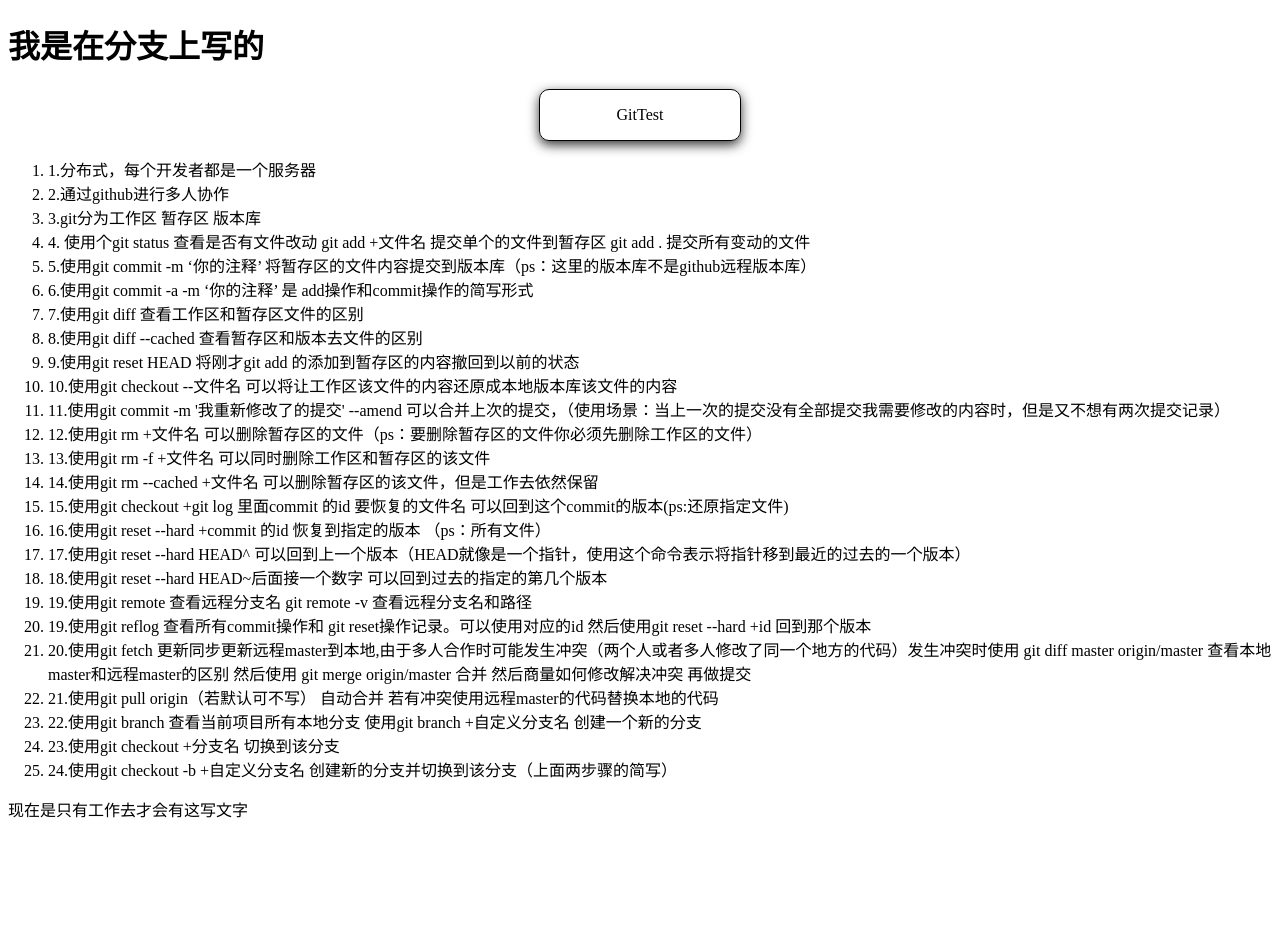
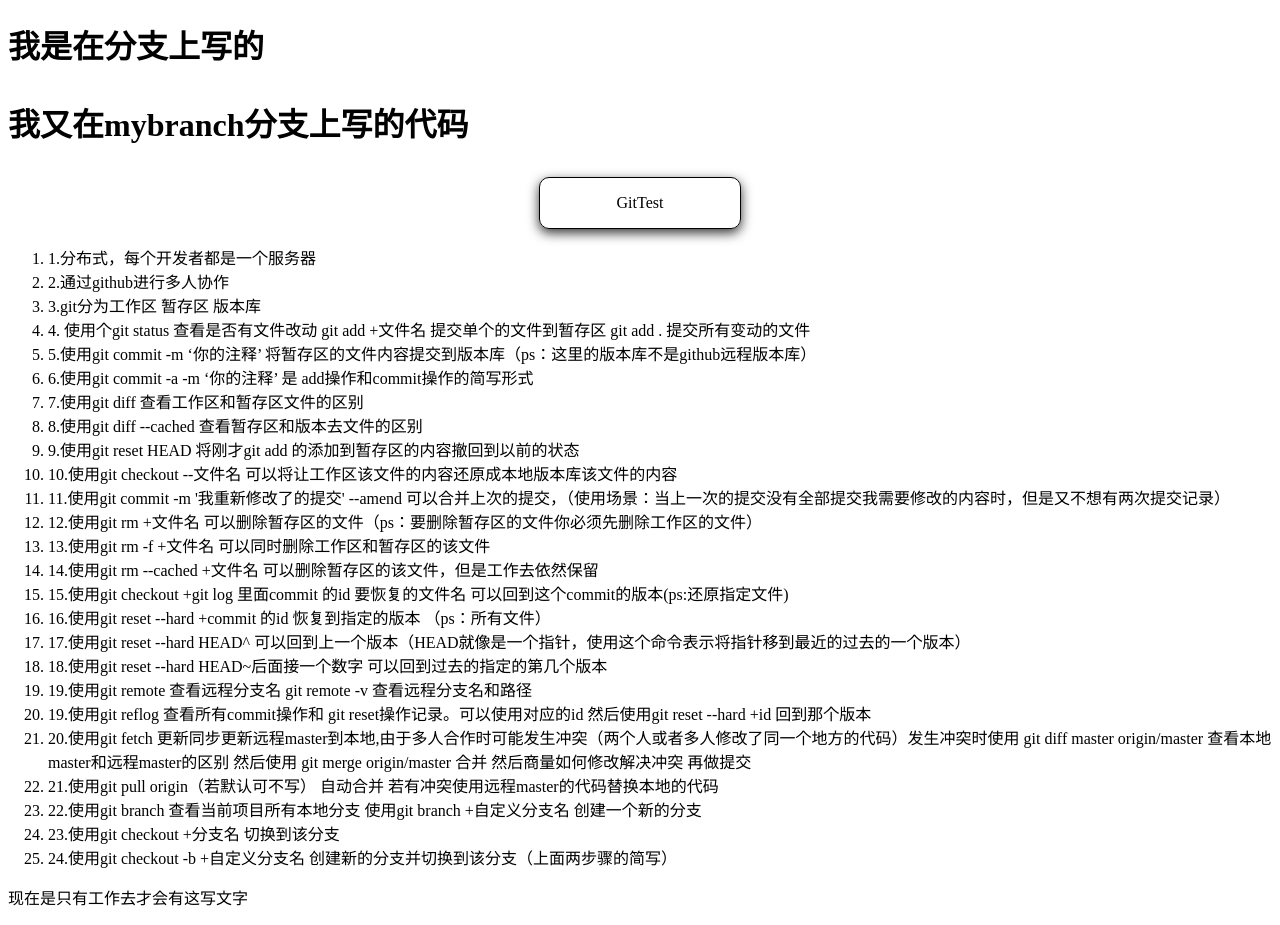
Before and after one commit to myNameNt/drag, a plain HTML site: page drag.html in a window 1280 px wide. Before the commit the page ends 837 px from the top, so only its background shows below. Drawn offline with Linux system fonts and the light colour scheme.

Commit message:
create dom p

```diff
--- a/drag.html
+++ b/drag.html
@@ -17,7 +17,7 @@
 	</style>
 </head>
 <body>
-	<h1>我是在分支上写的</h1>
+	<h1>我是在分支上写的<p>我又在mybranch分支上写的代码</p></h1>
 	<div id="box" draggable="true">
 		GitTest
 	</div>
```
